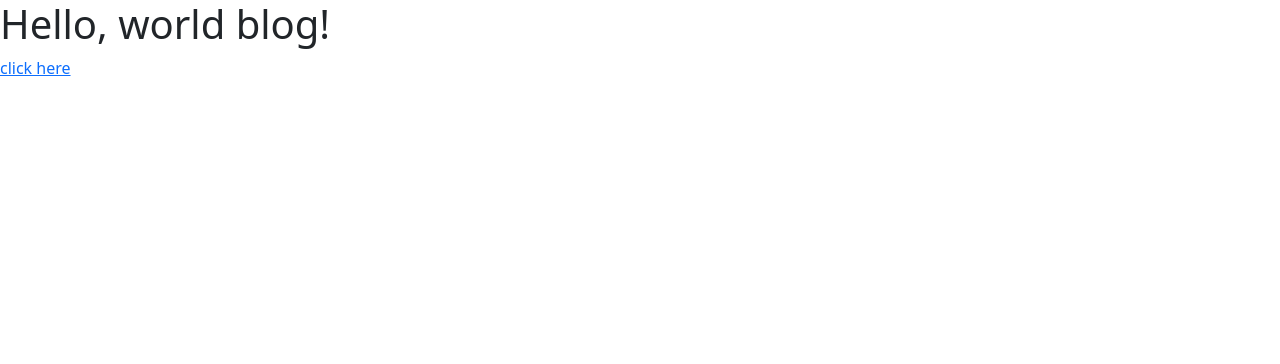
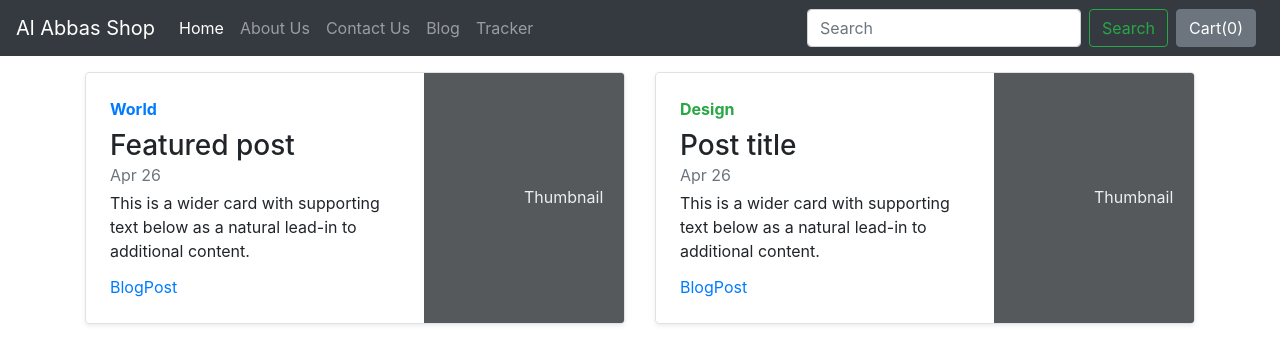
Before and after one commit to munazirabbas47-dotcom/Al-Abbas-Shop, a Django app: page /blog/ in a window 1280 px wide. Shown: the top 364 px of the page. Run offline with Django 5.2, Linux system fonts and the light colour scheme; some libraries are stand-ins or nearby versions.

Commit message:
initial commit - add BlogPost page

```diff
--- /dev/null
+++ b/aash/blog/templates/blog/basic.html
@@ -0,0 +1,79 @@
+<!doctype html>
+<html lang="en">
+
+<head>
+    <!-- Required meta tags -->
+    <meta charset="utf-8" />
+    <meta name="viewport" content="width=device-width, initial-scale=1, shrink-to-fit=no" />
+
+    <!-- Bootstrap CSS -->
+    <link rel="stylesheet" href="https://stackpath.bootstrapcdn.com/bootstrap/4.2.1/css/bootstrap.min.css"
+        integrity="sha384-GJzZqFGwb1QTTN6wy59ffF1BuGJpLSa9DkKMp0DgiMDm4iYMj70gZWKYbI706tWS" crossorigin="anonymous" />
+
+    <title>{% block title %} {% endblock %}</title>
+
+    <style>
+        {% block css %} {% endblock %}
+    </style>
+</head>
+
+<body>
+    <nav class="navbar navbar-expand-lg navbar-dark bg-dark">
+        <a class="navbar-brand" href="/shop/">Al Abbas Shop</a>
+        <button class="navbar-toggler" type="button" data-toggle="collapse" data-target="#navbarSupportedContent"
+            aria-controls="navbarSupportedContent" aria-expanded="false" aria-label="Toggle navigation">
+            <span class="navbar-toggler-icon"></span>
+        </button>
+
+        <div class="collapse navbar-collapse" id="navbarSupportedContent">
+            <ul class="navbar-nav mr-auto">
+                <li class="nav-item active">
+                    <a class="nav-link" href="/shop/">Home <span class="sr-only">(current)</span></a>
+                </li>
+                <li class="nav-item">
+                    <a class="nav-link" href="/shop/about">About Us</a>
+                </li>
+
+                <li class="nav-item">
+                    <a class="nav-link" href="/shop/contact">Contact Us</a>
+                </li>
+
+                <li class="nav-item">
+                    <a class="nav-link" href="/blog">Blog</a>
+                </li>
+
+                <li class="nav-item">
+                    <a class="nav-link" href="/shop/tracker">Tracker</a>
+                </li>
+            </ul>
+            <form class="form-inline my-2 my-lg-0">
+                <input class="form-control mr-sm-2" type="search" placeholder="Search" aria-label="Search" />
+                <button class="btn btn-outline-success my-2 my-sm-0" type="submit">
+                    Search
+                </button>
+            </form>
+
+            <button type="button" class="btn btn-secondary mx-2" data-bs-toggle="popover" data-bs-placement="bottom"
+                data-content="Hey this is bottom popover" data-html="true" id="popcart">
+                Cart(<span id="cart">0</span>)
+            </button>
+        </div>
+    </nav>
+
+    {% block body %} {% endblock %}
+
+    <!-- jQuery first, then Popper.js, then Bootstrap JS -->
+
+    <script src="https://code.jquery.com/jquery-3.3.1.js"
+        integrity="sha256-2Kok7MbOyxpgUVvAk/HJ2jigOSYS2auK4Pfzbm7uH60=" crossorigin="anonymous"></script>
+
+    <script src="https://cdnjs.cloudflare.com/ajax/libs/popper.js/1.14.6/umd/popper.min.js"
+        integrity="sha384-wHAiFfRlMFy6i5SRaxvfOCifBUQy1xHdJ/yoi7FRNXMRBu5WHdZYu1hA6ZOblgut"
+        crossorigin="anonymous"></script>
+    <script src="https://stackpath.bootstrapcdn.com/bootstrap/4.2.1/js/bootstrap.min.js"
+        integrity="sha384-B0UglyR+jN6CkvvICOB2joaf5I4l3gm9GU6Hc1og6Ls7i6U/mkkaduKaBhlAXv9k"
+        crossorigin="anonymous"></script>
+    {% block js %} {% endblock %}
+</body>
+
+</html>
--- a/aash/blog/templates/blog/index.html
+++ b/aash/blog/templates/blog/index.html
@@ -1,24 +1,48 @@
+{%extends 'blog/basic.html'%}
 
-
-<!doctype html>
-
-<html lang="en">
-  <head>
-    <meta charset="utf-8">
-    <meta name="viewport" content="width=device-width, initial-scale=1">
-    <title>Bootstrap demo</title>
-    <link href="https://cdn.jsdelivr.net/npm/bootstrap@5.3.8/dist/css/bootstrap.min.css" rel="stylesheet" integrity="sha384-sRIl4kxILFvY47J16cr9ZwB07vP4J8+LH7qKQnuqkuIAvNWLzeN8tE5YBujZqJLB" crossorigin="anonymous">
-  </head>
-  <body>
-    {% load static %}
-    <h1>Hello, world blog!</h1>
-
-    <a href='{%static "blog/file.txt" %}' > click here </a>
-    <br>
-
-    <!-- <img src="{% static 'blog/como.png' %} " width="200px"> -->
-
-
-    <script src="https://cdn.jsdelivr.net/npm/bootstrap@5.3.8/dist/js/bootstrap.bundle.min.js" integrity="sha384-FKyoEForCGlyvwx9Hj09JcYn3nv7wiPVlz7YYwJrWVcXK/BmnVDxM+D2scQbITxI" crossorigin="anonymous"></script>
-  </body>
-</html>
+{%block body%}
+<div class="container mt-3">
+  <div class="row my-2">
+    <div class="col-md-6">
+      <div class="row no-gutters border rounded overflow-hidden flex-md-row mb-4 shadow-sm h-md-250 position-relative">
+        <div class="col p-4 d-flex flex-column position-static">
+          <strong class="d-inline-block mb-2 text-primary">World</strong>
+          <h3 class="mb-0">Featured post</h3>
+          <div class="mb-1 text-muted">Apr 26</div>
+          <p class="card-text mb-auto">This is a wider card with supporting text below as a natural lead-in to
+            additional content.</p>
+          <a href="/blog/blogpost/" class="stretched-link">BlogPost</a>
+        </div>
+        <div class="col-auto d-none d-lg-block">
+          <svg class="bd-placeholder-img" width="200" height="250" xmlns="http://www.w3.org/2000/svg"
+            preserveAspectRatio="xMidYMid slice" focusable="false" role="img" aria-label="Placeholder: Thumbnail">
+            <title>Placeholder</title>
+            <rect width="100%" height="100%" fill="#55595c"></rect><text x="50%" y="50%" fill="#eceeef"
+              dy=".3em">Thumbnail</text>
+          </svg>
+        </div>
+      </div>
+    </div>
+    <div class="col-md-6">
+      <div class="row no-gutters border rounded overflow-hidden flex-md-row mb-4 shadow-sm h-md-250 position-relative">
+        <div class="col p-4 d-flex flex-column position-static">
+          <strong class="d-inline-block mb-2 text-success">Design</strong>
+          <h3 class="mb-0">Post title</h3>
+          <div class="mb-1 text-muted">Apr 26</div>
+          <p class="mb-auto">This is a wider card with supporting text below as a natural lead-in to additional content.
+          </p>
+          <a href="/blog/blogpost/" class="stretched-link">BlogPost</a>
+        </div>
+        <div class="col-auto d-none d-lg-block">
+          <svg class="bd-placeholder-img" width="200" height="250" xmlns="http://www.w3.org/2000/svg"
+            preserveAspectRatio="xMidYMid slice" focusable="false" role="img" aria-label="Placeholder: Thumbnail">
+            <title>Placeholder</title>
+            <rect width="100%" height="100%" fill="#55595c"></rect><text x="50%" y="50%" fill="#eceeef"
+              dy=".3em">Thumbnail</text>
+          </svg>
+        </div>
+      </div>
+    </div>
+  </div>
+</div>
+{%endblock%}
--- a/aash/blog/urls.py
+++ b/aash/blog/urls.py
@@ -2,5 +2,6 @@ from django.urls import path
 from . import views
 
 urlpatterns = [
-    path("", views.index, name="blogHomePage")
+    path("", views.index, name="blogHome"),
+    path("blogpost/", views.blogpost, name="BlogPost")
 ]
--- a/aash/blog/views.py
+++ b/aash/blog/views.py
@@ -4,3 +4,6 @@ from django.http import HttpResponse
 # Create your views here.
 def index(request):
     return render(request, "blog/index.html")
+
+def blogpost(request):
+    return render(request, "blog/blogpost.html")
```
Also changed, not shown: aash/blog/templates/blog/blogpost.html (added, +36 -0 lines).
